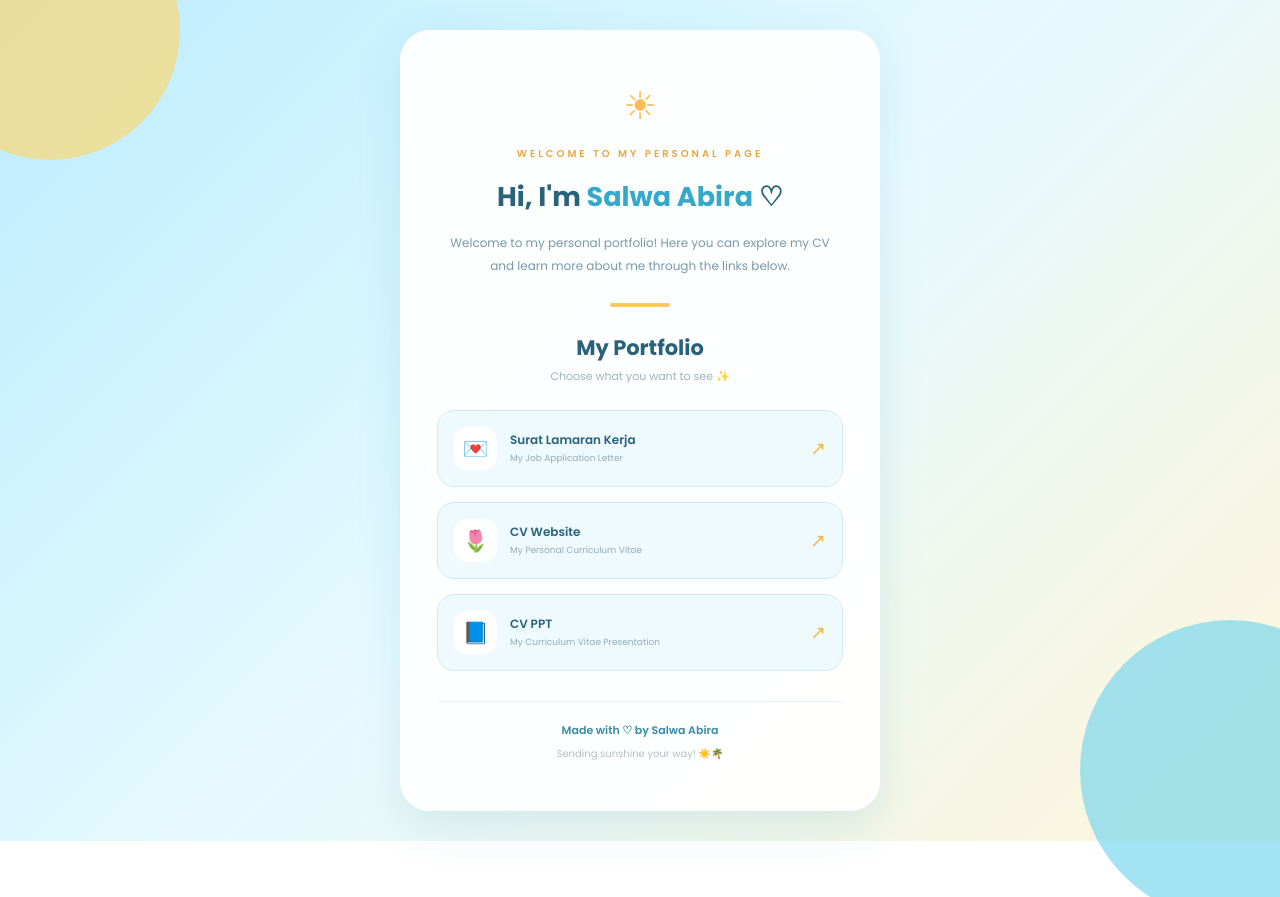
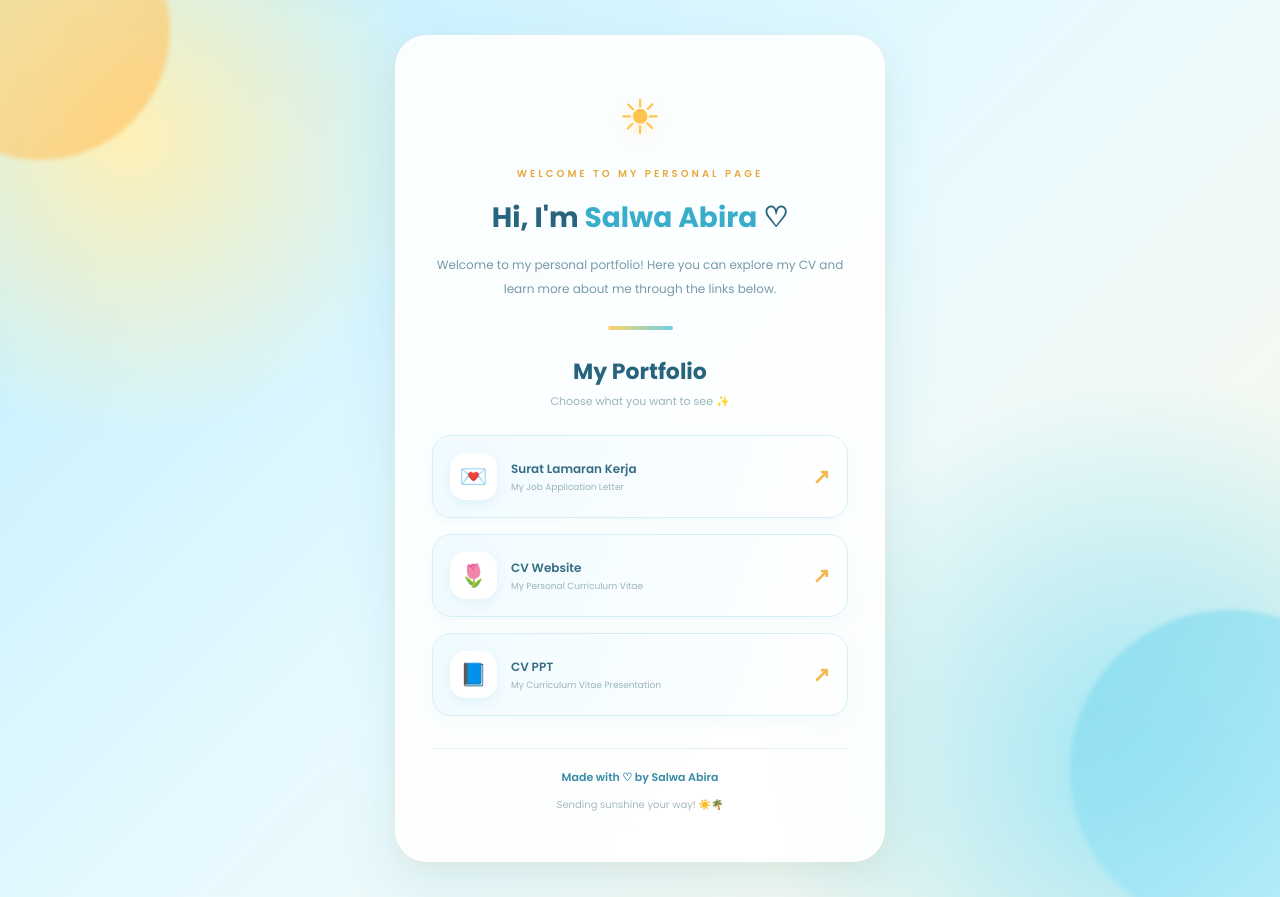
Before and after one commit to bayamhijau294-sudo/mainpagesalwa, a plain HTML site: page index.html in a window 1280 px wide. Before the commit the page ends 841 px from the top, so only its background shows below. Drawn offline with Linux system fonts and the light colour scheme.

Commit message:
Update style.css

```diff
--- a/style.css
+++ b/style.css
@@ -1,3 +1,10 @@
+
+/* =========================
+   SUMMER AESTHETIC V2
+   SALWA ABIRA
+========================= */
+
+@import url('https://fonts.googleapis.com/css2?family=Poppins:wght@300;400;500;600;700;800&display=swap');
 
 /* RESET */
 * {
@@ -6,112 +13,135 @@
     box-sizing: border-box;
 }
 
+html {
+    scroll-behavior: smooth;
+}
+
 body {
     font-family: 'Poppins', sans-serif;
-    background: linear-gradient(
-        135deg,
-        #bcecff,
-        #e6faff,
-        #fff5d9
-    );
     min-height: 100vh;
     display: flex;
     justify-content: center;
     align-items: center;
-    padding: 30px 18px;
+    padding: 35px 18px;
     overflow-x: hidden;
     position: relative;
+
+    background:
+        radial-gradient(circle at 10% 15%, #fff0b5 0%, transparent 22%),
+        radial-gradient(circle at 90% 85%, #9ce5f5 0%, transparent 28%),
+        linear-gradient(135deg, #bdeeff, #e8faff, #fff8e7);
 }
 
-/* SUMMER DECORATION */
+/* BACKGROUND DECORATION */
 .decoration {
     position: fixed;
     border-radius: 50%;
     z-index: -1;
+    pointer-events: none;
 }
 
 .circle-one {
     width: 260px;
     height: 260px;
-    background: #ffd66b;
+    background: linear-gradient(135deg, #ffe28b, #ffbf61);
     top: -100px;
-    left: -80px;
+    left: -90px;
     opacity: 0.65;
+    filter: blur(2px);
 }
 
 .circle-two {
-    width: 300px;
-    height: 300px;
-    background: #72d4ed;
-    bottom: -120px;
-    right: -100px;
-    opacity: 0.65;
+    width: 320px;
+    height: 320px;
+    background: linear-gradient(135deg, #80d9ed, #b8efff);
+    bottom: -130px;
+    right: -110px;
+    opacity: 0.75;
+    filter: blur(2px);
 }
 
 /* MAIN CONTAINER */
 .container {
     width: 100%;
-    max-width: 480px;
+    max-width: 490px;
+    position: relative;
+    z-index: 1;
 }
 
 /* PROFILE CARD */
 .profile-card {
-    background: rgba(255, 255, 255, 0.94);
+    background: rgba(255, 255, 255, 0.88);
     padding: 45px 35px;
-    border-radius: 30px;
+    border-radius: 32px;
     text-align: center;
-    box-shadow: 0 15px 45px rgba(57, 147, 174, 0.15);
-    border: 2px solid #ffffff;
-    position: relative;
-    backdrop-filter: blur(10px);
+    border: 2px solid rgba(255,255,255,0.95);
+
+    box-shadow:
+        0 20px 55px rgba(53, 151, 184, 0.15),
+        0 5px 15px rgba(255, 193, 94, 0.10);
+
+    backdrop-filter: blur(15px);
+    -webkit-backdrop-filter: blur(15px);
 }
 
-/* DECORATION */
+/* SUN ICON */
 .flower {
-    font-size: 38px;
-    color: #ffbd59;
+    font-size: 48px;
+    color: #ffc34f;
     margin-bottom: 12px;
+    text-shadow: 0 5px 15px rgba(255, 194, 79, 0.3);
 }
 
+/* WELCOME TEXT */
 .welcome {
-    color: #e8a83f;
+    color: #e6aa40;
     font-size: 10px;
+    font-weight: 600;
     letter-spacing: 3px;
-    font-weight: 600;
     margin-bottom: 15px;
 }
 
 /* HEADING */
 h1 {
-    font-size: 27px;
-    color: #28627b;
+    color: #28647d;
+    font-size: 28px;
     font-weight: 700;
-    margin-bottom: 15px;
+    margin-bottom: 14px;
+    line-height: 1.5;
 }
 
 h1 span {
-    color: #35a9c9;
+    color: #39aecb;
 }
 
+/* DESCRIPTION */
 .description {
     color: #7899a7;
     font-size: 12px;
-    line-height: 1.9;
+    line-height: 2;
+    font-weight: 400;
     margin-bottom: 25px;
 }
 
+/* DIVIDER */
 .divider {
-    width: 60px;
+    width: 65px;
     height: 4px;
-    background: #ffc85e;
-    border-radius: 10px;
+    background: linear-gradient(
+        90deg,
+        #ffd36c,
+        #6bd0e5
+    );
+    border-radius: 20px;
     margin: 0 auto 25px;
 }
 
-/* PORTFOLIO TITLE */
+/* PORTFOLIO HEADING */
 h2 {
-    color: #28627b;
-    font-size: 21px;
+    color: #28647d;
+    font-size: 22px;
+    font-weight: 700;
     margin-bottom: 5px;
 }
 
@@ -121,97 +151,165 @@ h2 {
     margin-bottom: 25px;
 }
 
-/* BUTTONS */
+/* BUTTON CONTAINER */
 .button-container {
     display: flex;
     flex-direction: column;
-    gap: 15px;
+    gap: 16px;
 }
 
+/* PORTFOLIO BUTTON */
 .portfolio-button {
     display: flex;
     align-items: center;
+    gap: 14px;
+
+    padding: 17px;
+    border-radius: 19px;
+
+    text-decoration: none;
     text-align: left;
-    gap: 13px;
-    text-decoration: none;
-    background: #effaff;
-    border: 1px solid #ccecf5;
-    border-radius: 17px;
-    padding: 16px;
-    color: #28627b;
+
+    background: linear-gradient(
+        110deg,
+        #f0fbff,
+        #ffffff
+    );
+
+    border: 1px solid #d5eff5;
+
+    color: #28647d;
+
+    box-shadow: 0 5px 15px rgba(76, 167, 192, 0.06);
+
     transition: all 0.3s ease;
 }
 
+/* BUTTON HOVER */
 .portfolio-button:hover {
-    background: #fff4d9;
-    border-color: #ffd477;
-    transform: translateY(-4px);
-    box-shadow: 0 8px 18px rgba(255, 190, 82, 0.18);
+    transform: translateY(-5px);
+
+    background: linear-gradient(
+        110deg,
+        #fff7df,
+        #effbff
+    );
+
+    border-color: #ffd77e;
+
+    box-shadow: 0 10px 22px rgba(255, 190, 80, 0.17);
 }
 
+/* ICON BOX */
 .button-icon {
-    width: 43px;
-    height: 43px;
-    background: #ffffff;
-    border-radius: 13px;
+    width: 47px;
+    height: 47px;
+    min-width: 47px;
+
     display: flex;
     justify-content: center;
     align-items: center;
-    font-size: 21px;
-    flex-shrink: 0;
+
+    background: #ffffff;
+    border-radius: 15px;
+
+    font-size: 22px;
+
+    box-shadow: 0 4px 12px rgba(71, 160, 190, 0.10);
 }
 
+/* BUTTON TEXT */
 .button-text {
     display: flex;
     flex-direction: column;
     flex: 1;
+    gap: 3px;
 }
 
 .button-text strong {
     font-size: 12px;
     font-weight: 600;
+    color: #356d83;
 }
 
 .button-text small {
     font-size: 9px;
-    color: #91adb9;
-    margin-top: 3px;
+    color: #9bb3bc;
 }
 
+/* ARROW */
 .arrow {
-    font-size: 19px;
-    color: #f0b64c;
+    font-size: 21px;
+    font-weight: 600;
+    color: #f2b94e;
+    transition: transform 0.3s ease;
+}
+
+.portfolio-button:hover .arrow {
+    transform: translate(3px, -3px);
 }
 
 /* FOOTER */
 .footer {
-    margin-top: 30px;
+    margin-top: 32px;
     padding-top: 20px;
-    border-top: 1px solid #e5f2f5;
+    border-top: 1px solid #e5f1f3;
 }
 
 .footer p {
     color: #398ba5;
     font-size: 11px;
     font-weight: 600;
+    margin-bottom: 4px;
 }
 
 .footer span {
-    color: #b1bfc0;
+    color: #a5b9be;
     font-size: 10px;
 }
 
-/* RESPONSIVE */
+/* RESPONSIVE MOBILE */
 @media (max-width: 480px) {
+
+    body {
+        padding: 25px 15px;
+    }
+
     .profile-card {
         padding: 35px 22px;
+        border-radius: 27px;
     }
 
     h1 {
         font-size: 23px;
     }
 
+    h2 {
+        font-size: 20px;
+    }
+
     .portfolio-button {
-        padding: 13px;
+        padding: 14px;
+    }
+
+    .button-icon {
+        width: 43px;
+        height: 43px;
+        min-width: 43px;
+    }
+
+    .circle-one {
+        width: 190px;
+        height: 190px;
+    }
+
+    .circle-two {
+        width: 220px;
+        height: 220px;
     }
 }
+
+/* CLICK EFFECT */
+.portfolio-button:active {
+    transform: scale(0.98);
+}
```
